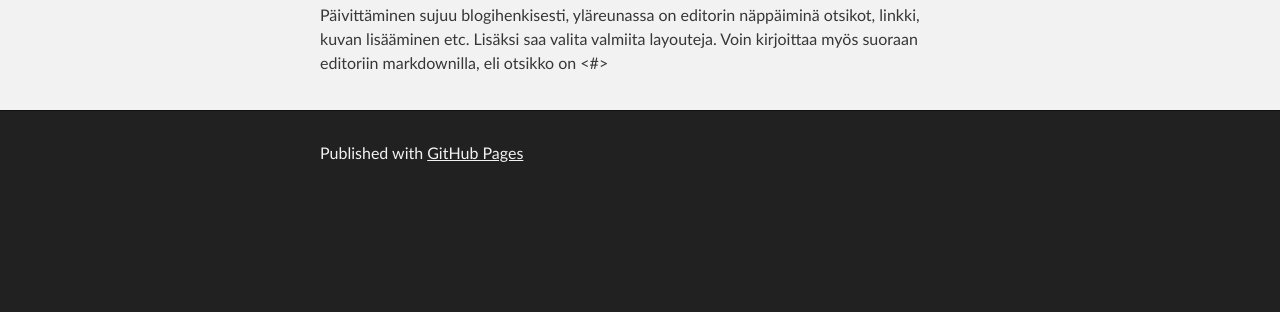
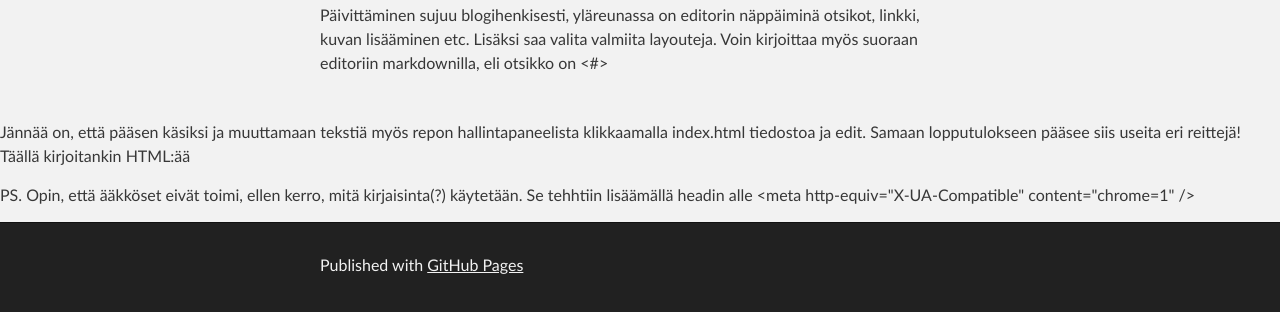
Before and after one commit to annavonzansen/annavonzansen.github.io, a plain HTML site: page index.html in a window 1280 px wide. Shown: the part 720-1032 px from the top of the page. Before the commit the page ends 920 px from the top, so only its background shows below. Drawn offline with Linux system fonts and the light colour scheme.

Commit message:
Update index.html

```diff
--- a/index.html
+++ b/index.html
@@ -49,6 +49,13 @@ Scrollasin "automatic page generator" jota klikkasin</p>
 
 <p>Päivittäminen sujuu blogihenkisesti, yläreunassa on editorin näppäiminä otsikot, linkki, kuvan lisääminen etc. Lisäksi saa valita valmiita layouteja. Voin kirjoittaa myös suoraan editoriin markdownilla, eli otsikko on &lt;#&gt; </p>
       </section>
+
+<p> Jännää on, että pääsen käsiksi ja muuttamaan tekstiä myös repon hallintapaneelista klikkaamalla index.html tiedostoa ja edit. Samaan lopputulokseen pääsee siis useita eri reittejä! Täällä kirjoitankin HTML:ää</p>
+
+<p>PS. Opin, että ääkköset eivät toimi, ellen kerro, mitä kirjaisinta(?) käytetään. Se tehhtiin lisäämällä headin alle     <meta charset='utf-8' />
+    &lt;meta http-equiv="X-UA-Compatible" content="chrome=1" /&gt; </p>
+
+
     </div>
 
     <!-- FOOTER  -->
```
